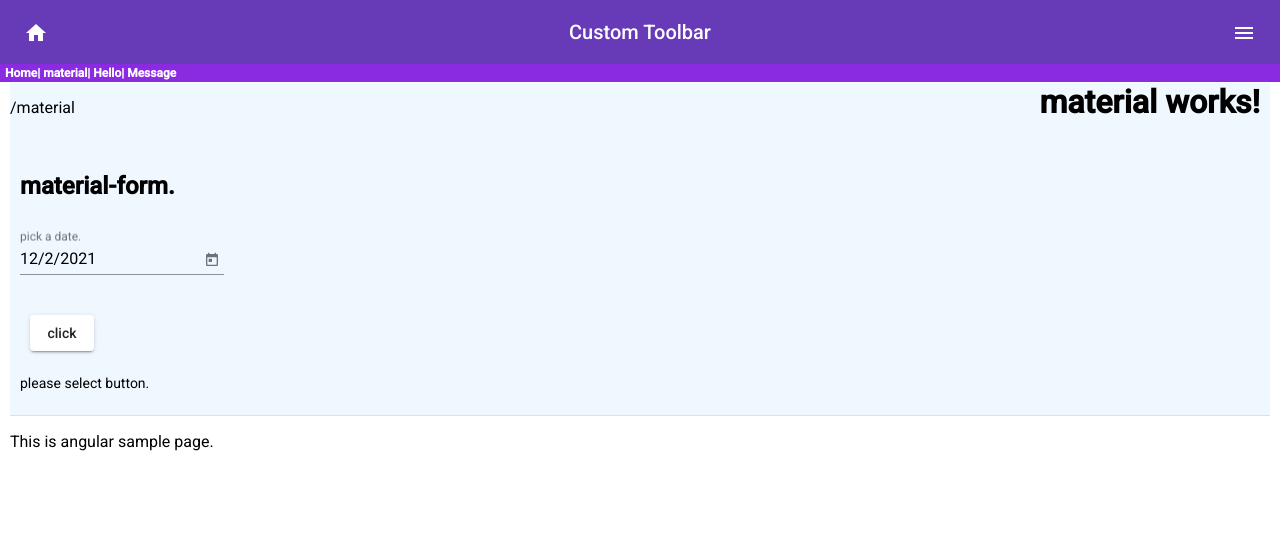
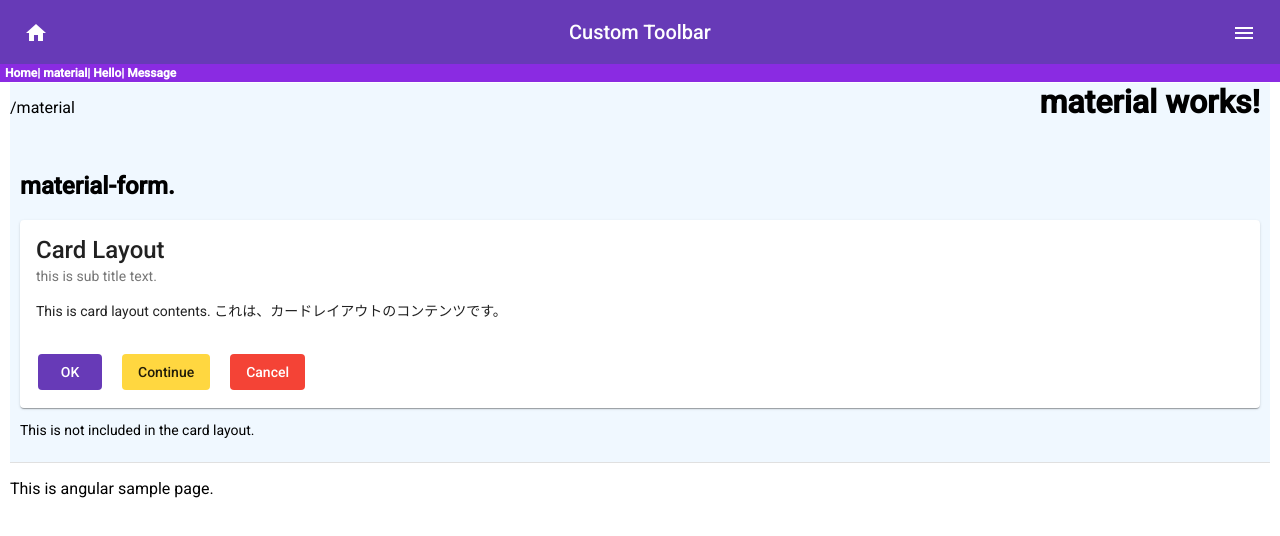
Before and after one commit to yuri-misonoo/angular-app, an Angular app: page /material in a window 1280 px wide. Shown: the top 536 px of the page. Built offline with nearby package versions, Linux system fonts and the light colour scheme.

Commit message:
カードレイアウト

```diff
--- a/src/app/app.module.ts
+++ b/src/app/app.module.ts
@@ -23,6 +23,7 @@
 import { MatSliderModule } from '@angular/material/slider';
 import { MatToolbarModule } from '@angular/material/toolbar';
 import { MatDividerModule } from '@angular/material/divider';
+import { MatCardModule } from '@angular/material/card';
 
 const routes:Routes = [
   { path: 'material', component: MaterialComponent},
@@ -40,6 +41,7 @@
   ],
   imports: [
     BrowserModule,
+    MatCardModule,
     MatToolbarModule,
     MatDividerModule,
     MatDatepickerModule,
--- a/src/app/material/material.component.html
+++ b/src/app/material/material.component.html
@@ -2,17 +2,19 @@
   <h1>material works!</h1>
   <div>
     <h2>material-form.</h2>
-    <form [formGroup]="myControl" style="width:200px;">
-      <div>
-        <mat-form-field>
-          <input matInput [matDatepicker]="picker"
-            placeholder="pick a date." formControlName="picker1">
-          <mat-datepicker-toggle matSuffix [for]="picker"></mat-datepicker-toggle>
-          <mat-datepicker #picker></mat-datepicker>
-        </mat-form-field>
-      </div>
-      <button mat-raised-button (click)="click()">click</button>
-    </form>
-    <p class="message">{{message}}</p>
+    <mat-card>
+      <mat-card-title>Card Layout</mat-card-title>
+      <mat-card-subtitle>this is sub title text.</mat-card-subtitle>
+      <mat-card-content>
+        This is card layout contents.
+        これは、カードレイアウトのコンテンツです。
+      </mat-card-content>
+      <mat-card-actions>
+        <button mat-flat-button color="primary">OK</button>
+        <button mat-flat-button color="accent">Continue</button>
+        <button mat-flat-button color="warn">Cancel</button>
+      </mat-card-actions>
+    </mat-card>
+    <p class="message">This is not included in the card layout.</p>
   </div>
 </div>
```
